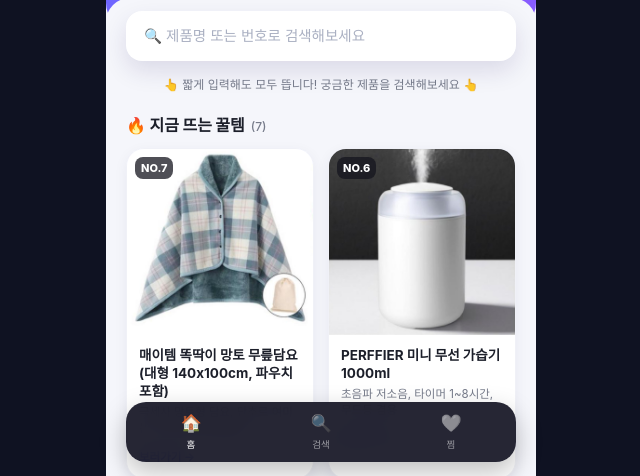
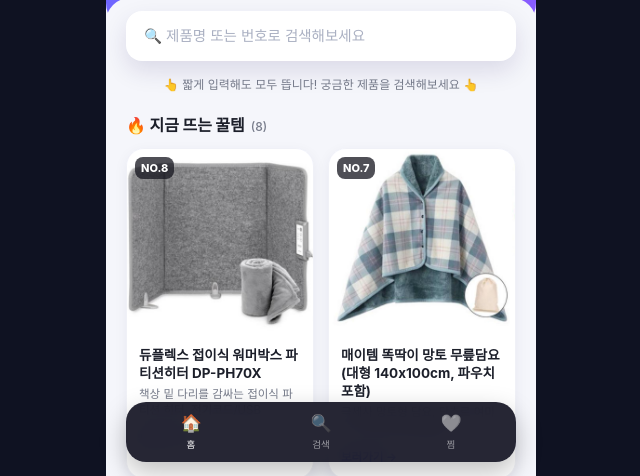
Before and after one commit to sehwan50593/igw-bio, a plain HTML site: page index.html in a window 1280 px wide. Shown: the part 324-800 px from the top of the page, without its empty margins (319-959 px from the left). Drawn offline with Linux system fonts and the light colour scheme.

Commit message:
상품 8번 듀플렉스 파티션히터 링크 추가
Co-Authored-By: Claude Sonnet 5.5 <noreply@anthropic.com>

```diff
--- a/index.html
+++ b/index.html
@@ -272,6 +272,14 @@
   // img: 실제 상품 사진 경로 (없으면 emoji로 대체 표시)
   const products = [
     {
+      id: 8,
+      name: "듀플렉스 접이식 워머박스 파티션히터 DP-PH70X",
+      desc: "책상 밑 다리를 감싸는 접이식 파티션 히터, 전기코드/USB",
+      emoji: "🔥",
+      img: "assets/product-8.jpg",
+      link: "https://link.coupang.com/a/il0jdlXaCW"
+    },
+    {
       id: 7,
       name: "매이템 똑딱이 망토 무릎담요 (대형 140x100cm, 파우치 포함)",
       desc: "극세사 망토형 담요, 단추로 여미는 사무실·차량·캠핑용",
```
